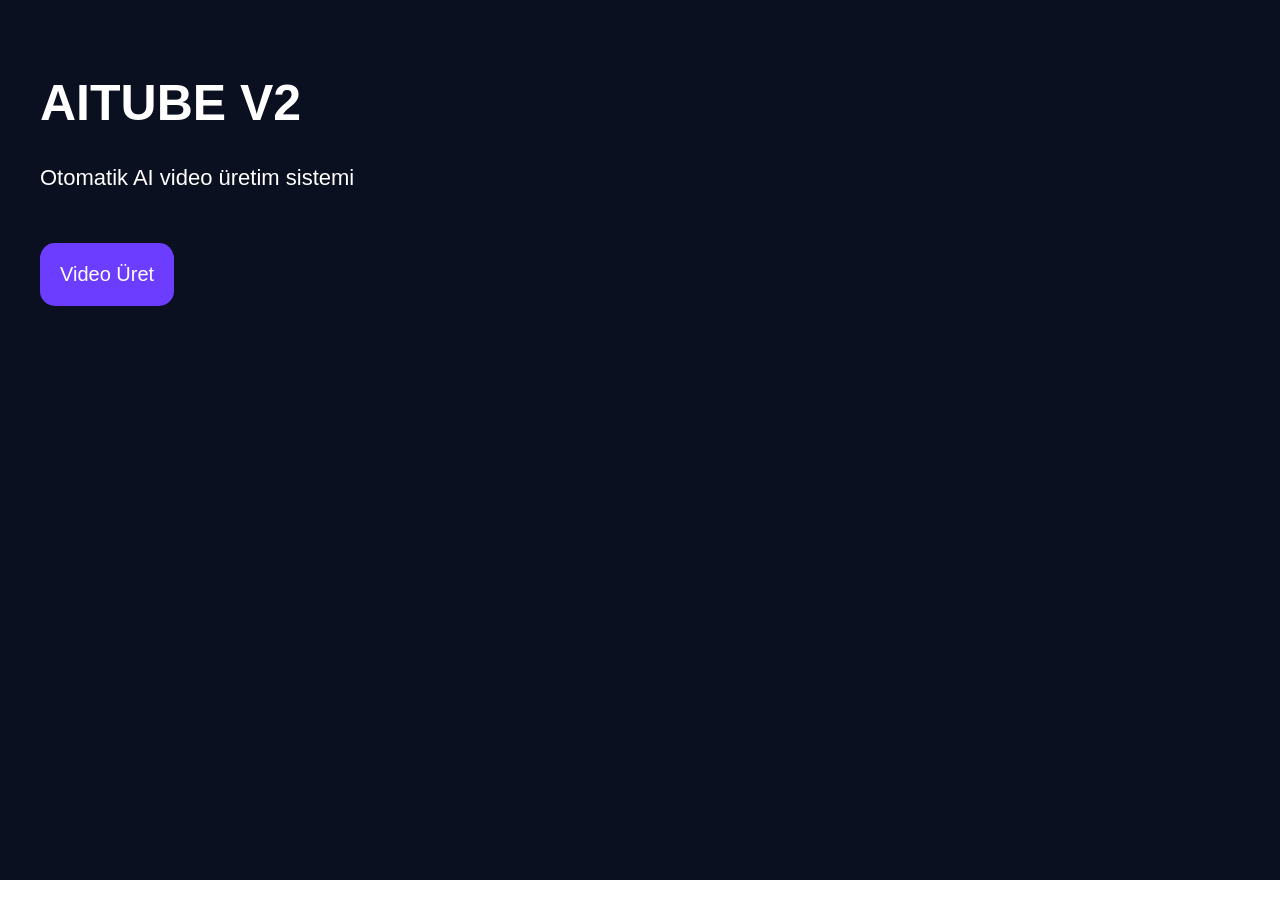
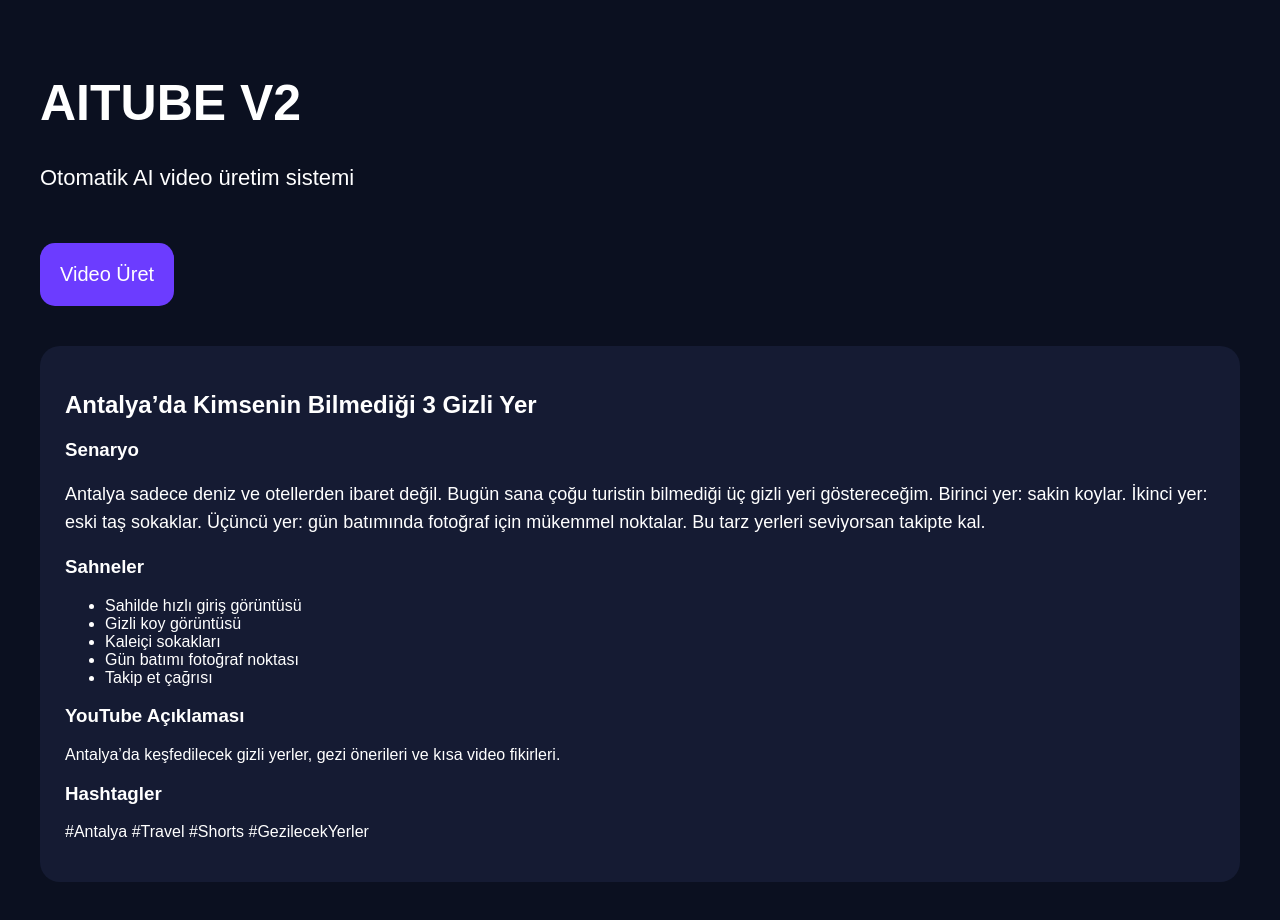
Before and after one commit to fireworkfire07-sketch/Aitube, a Next.js app: page / in a window 1280 px wide. Both pictures are taken after a click on the button "Video Üret". Before the commit the page ends 880 px from the top, so only its background shows below. Built offline with nearby package versions, Linux system fonts and the light colour scheme.

Commit message:
show video script on page
Added loading state and updated button text based on loading status. Displayed video details after fetching from the API.

```diff
--- a/app/page.js
+++ b/app/page.js
@@ -1,13 +1,21 @@
 "use client";
 
+import { useState } from "react";
+
 export default function Home() {
+  const [video, setVideo] = useState(null);
+  const [loading, setLoading] = useState(false);
+
   async function makeVideo() {
+    setLoading(true);
+
     const res = await fetch("/api/make-video", {
       method: "POST",
     });
 
     const data = await res.json();
-    alert(data.message);
+    setVideo(data);
+    setLoading(false);
   }
 
   return (
@@ -39,8 +47,37 @@ export default function Home() {
           cursor: "pointer",
         }}
       >
-        Video Üret
+        {loading ? "Üretiliyor..." : "Video Üret"}
       </button>
+
+      {video && (
+        <section
+          style={{
+            marginTop: 40,
+            padding: 25,
+            borderRadius: 20,
+            background: "#151b33",
+          }}
+        >
+          <h2>{video.title}</h2>
+
+          <h3>Senaryo</h3>
+          <p style={{ fontSize: 18, lineHeight: 1.6 }}>{video.script}</p>
+
+          <h3>Sahneler</h3>
+          <ul>
+            {video.scenes.map((scene, index) => (
+              <li key={index}>{scene}</li>
+            ))}
+          </ul>
+
+          <h3>YouTube Açıklaması</h3>
+          <p>{video.youtubeDescription}</p>
+
+          <h3>Hashtagler</h3>
+          <p>{video.hashtags.join(" ")}</p>
+        </section>
+      )}
     </main>
   );
 }
```
